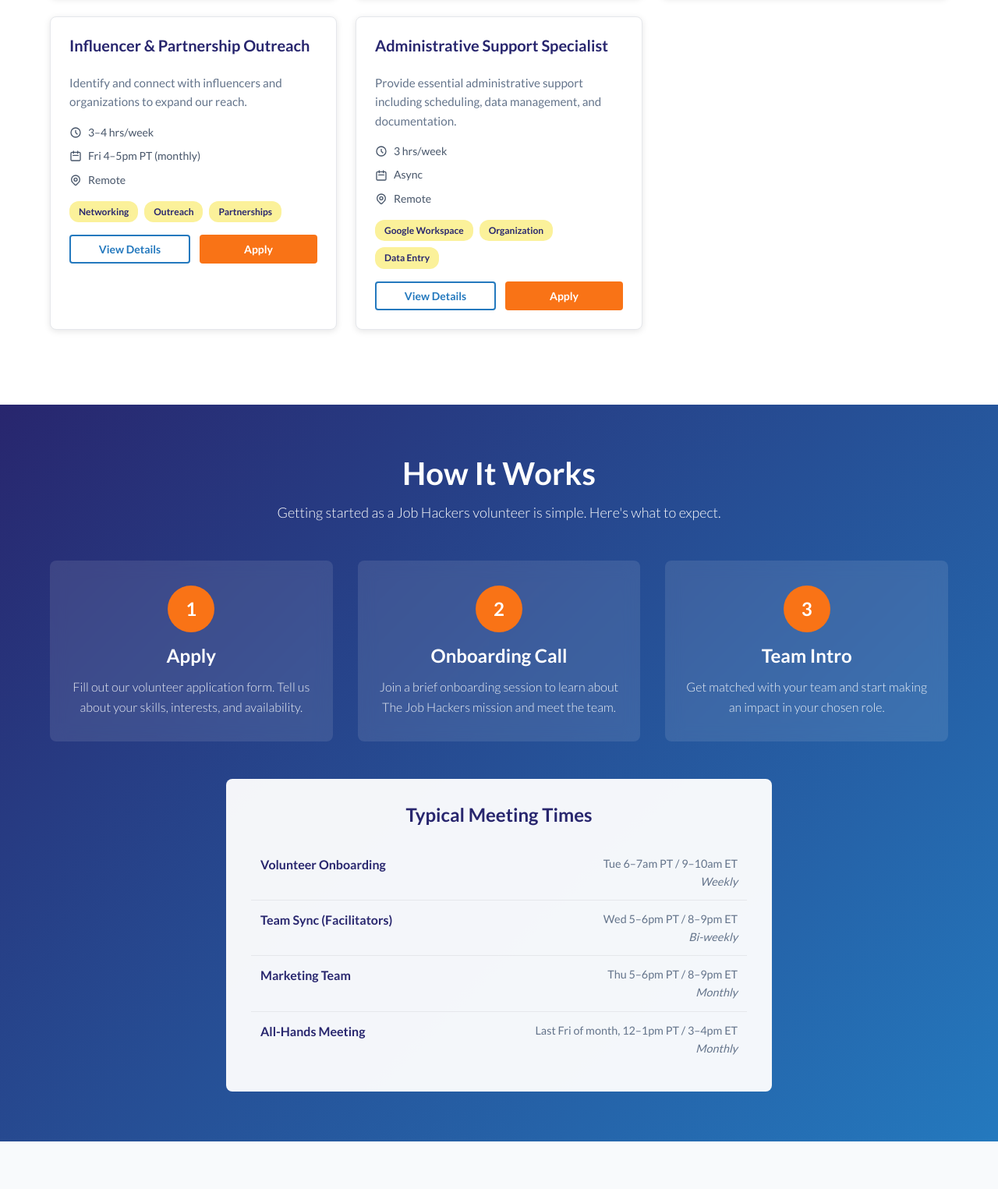
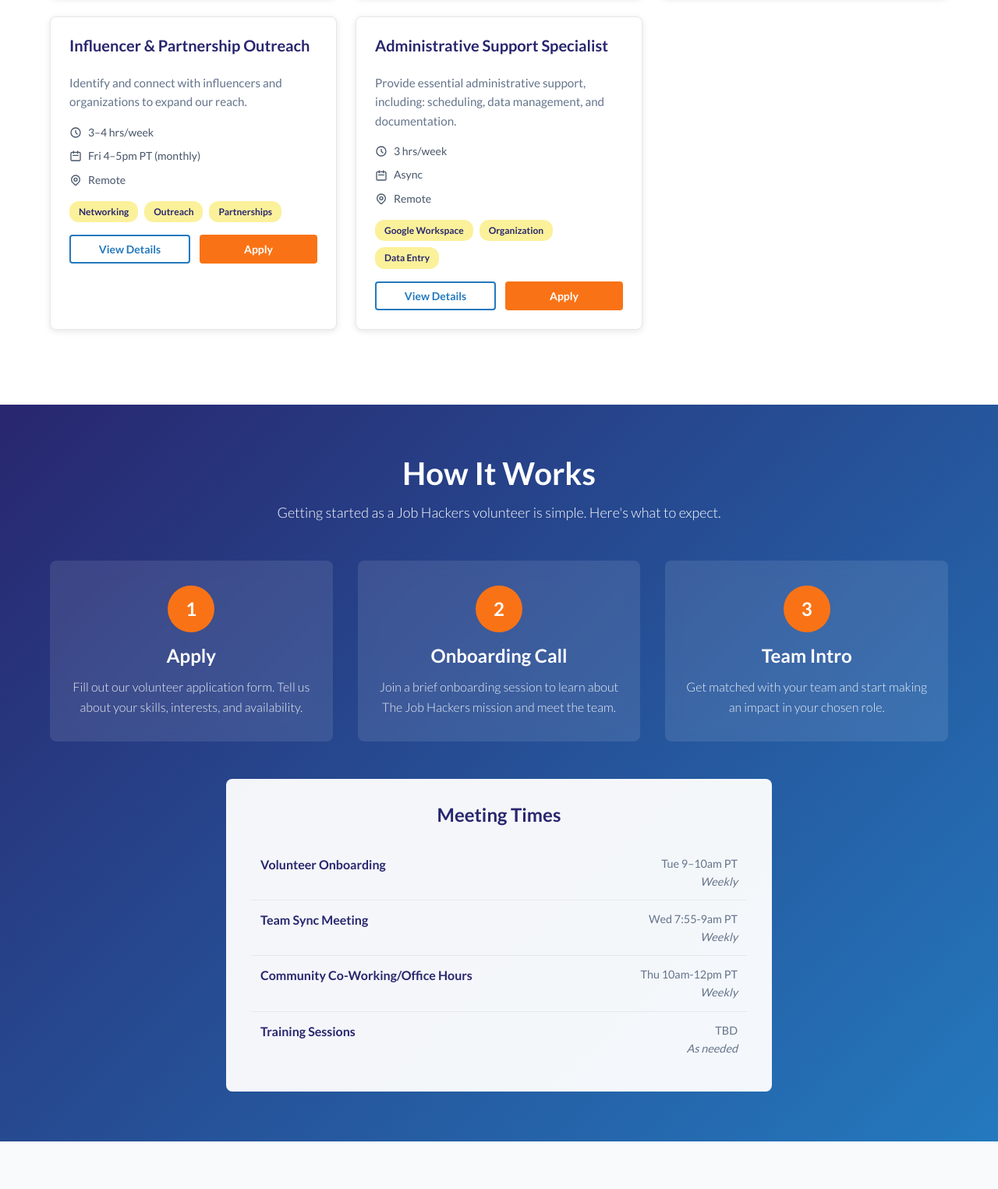
Before and after one commit to TrinitySpliced/tjhvol.github.io, a plain HTML site: page index.html in a window 1280 px wide. Shown: the part 1980-3505 px from the top of the page at 78% size. Drawn offline with Linux system fonts and the light colour scheme.

Commit message:
Update index.html

```diff
--- a/index.html
+++ b/index.html
@@ -1078,9 +1078,11 @@
             <label for="tjh-filter-time">Meeting Time</label>
             <select id="tjh-filter-time" aria-label="Filter by meeting time">
               <option value="">All Times</option>
+              <option value="Async">Async</option>
+              <option value="Async">Mornings</option>
+              <option value="Async">Afternoons</option>
               <option value="Evenings">Evenings</option>
               <option value="Weekends">Weekends</option>
-              <option value="Async">Async</option>
             </select>
           </div>
           <div class="tjh-filter-group">
@@ -1088,7 +1090,7 @@
             <select id="tjh-sort" aria-label="Sort roles">
               <option value="newest">Newest</option>
               <option value="az">A to Z</option>
-              <option value="commitment">Commitment</option>
+              <option value="commitment">Time Commitment</option>
             </select>
           </div>
         </div>
@@ -1138,22 +1140,22 @@
 
       <!-- Meeting Schedule -->
       <div class="tjh-meeting-schedule">
-        <h3>Typical Meeting Times</h3>
+        <h3>Meeting Times</h3>
         <div class="tjh-meeting-item">
           <strong>Volunteer Onboarding</strong>
-          <div class="tjh-meeting-time">Tue 6–7am PT / 9–10am ET<br><em>Weekly</em></div>
+          <div class="tjh-meeting-time">Tue 9–10am PT<br><em>Weekly</em></div>
         </div>
         <div class="tjh-meeting-item">
-          <strong>Team Sync (Facilitators)</strong>
-          <div class="tjh-meeting-time">Wed 5–6pm PT / 8–9pm ET<br><em>Bi-weekly</em></div>
+          <strong>Team Sync Meeting</strong>
+          <div class="tjh-meeting-time">Wed 7:55-9am PT<br><em>Weekly</em></div>
         </div>
         <div class="tjh-meeting-item">
-          <strong>Marketing Team</strong>
-          <div class="tjh-meeting-time">Thu 5–6pm PT / 8–9pm ET<br><em>Monthly</em></div>
+          <strong>Community Co-Working/Office Hours</strong>
+          <div class="tjh-meeting-time">Thu 10am-12pm PT<br><em>Weekly</em></div>
         </div>
         <div class="tjh-meeting-item">
-          <strong>All-Hands Meeting</strong>
-          <div class="tjh-meeting-time">Last Fri of month, 12–1pm PT / 3–4pm ET<br><em>Monthly</em></div>
+          <strong>Training Sessions</strong>
+          <div class="tjh-meeting-time">TBD<br><em>As needed</em></div>
         </div>
       </div>
     </div>
@@ -1311,7 +1313,7 @@
         location: "Remote",
         skills: ["Content", "SEO", "Social Media"],
         short: "Create short-form social posts for LinkedIn and Instagram to boost engagement and raise awareness.",
-        description: "Own the management of our social media channels including content creation, community engagement, and basic analytics tracking. You'll craft compelling posts that highlight success stories, share career tips, and promote upcoming events. Perfect for creative marketers who love storytelling.",
+        description: "Own the management of our social media channels, including: content creation, community engagement, and basic analytics tracking. You'll craft compelling posts that highlight success stories, share career tips, and promote upcoming events. Perfect for creative marketers who love storytelling.",
         posted: "2025-11-10"
       },
       {
@@ -1350,7 +1352,7 @@
         location: "Remote",
         skills: ["Event Planning", "Zoom", "Project Management"],
         short: "Plan and execute engaging virtual workshops, networking events, and community gatherings.",
-        description: "Lead the planning and execution of our virtual events including workshops, panel discussions, and networking sessions. Responsibilities include coordinating speakers, managing logistics, promoting events, and ensuring smooth technical operations. Great for organized multi-taskers.",
+        description: "Lead the planning and execution of our virtual events, including: workshops, panel discussions, and networking sessions. Responsibilities include coordinating speakers, managing logistics, promoting events, and ensuring smooth technical operations. Great for organized multi-taskers.",
         posted: "2025-11-03"
       },
       {
@@ -1363,7 +1365,7 @@
         location: "Remote",
         skills: ["Presentation", "Onboarding", "Training"],
         short: "Welcome new volunteers and guide them through our mission, values, and team structure.",
-        description: "Host weekly onboarding sessions for new volunteers where you'll introduce The Job Hackers mission, explain our programs, answer questions, and help connect volunteers with their teams. Perfect for welcoming personalities who love making others feel at home.",
+        description: "Host weekly onboarding sessions for new volunteers where you'll introduce The Job Hackers' mission, explain our programs, answer questions, and help connect volunteers with their teams. Perfect for welcoming personalities who love making others feel at home.",
         posted: "2025-11-01"
       },
       {
@@ -1388,7 +1390,7 @@
         meetingCategory: "Async",
         location: "Remote",
         skills: ["Google Workspace", "Organization", "Data Entry"],
-        short: "Provide essential administrative support including scheduling, data management, and documentation.",
+        short: "Provide essential administrative support, including: scheduling, data management, and documentation.",
         description: "Help keep our operations running smoothly by managing calendars, organizing files, maintaining databases, taking meeting notes, and supporting various teams with administrative tasks. Perfect for detail-oriented organizers who love keeping things running efficiently.",
         posted: "2025-10-25"
       }
```
